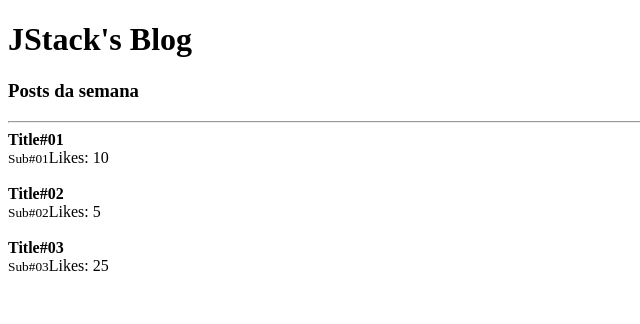
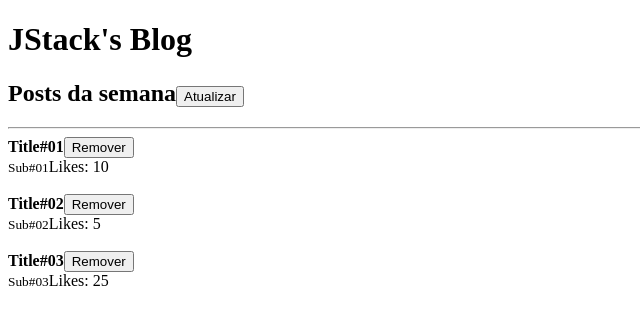
Before and after one commit to brunodmsi/jstack, a React app in the folder react-fundamentos/: page / in a window 1280 px wide. Shown: the top 324 px of the page, without its empty margins (0-640 px from the left). Built offline with nearby package versions, Linux system fonts and the light colour scheme.

Commit message:
feat: states e funções de cb

```diff
--- a/react-fundamentos/src/App.js
+++ b/react-fundamentos/src/App.js
@@ -1,28 +1,54 @@
-import React from 'react';
+import React, { useState } from 'react';
 import Header from './components/Header';
 import Post from './components/Post';
 
-const posts = [
-	{ title: 'Title#01', subtitle: 'Sub#01', likes: 20 },
-	{ title: 'Title#02', subtitle: 'Sub#02', likes: 10 },
-	{ title: 'Title#03', subtitle: 'Sub#03', likes: 50 },
+const defaultPosts = [
+	{ id: Math.random(), title: 'Title#01', subtitle: 'Sub#01', likes: 20 },
+	{ id: Math.random(), title: 'Title#02', subtitle: 'Sub#02', likes: 10 },
+	{ id: Math.random(), title: 'Title#03', subtitle: 'Sub#03', likes: 50 },
 ]
 
 const App = () => {
+	const [posts, setPosts] = useState(defaultPosts)
+
+	const handleRefresh = () => {
+
+		setPosts((prevPosts) => [
+			...prevPosts,
+			{
+				id: Math.random(),
+				title: `Title#0${prevPosts.length + 1}`,
+				subtitle: `Sub#0${prevPosts.length + 1}`,
+				likes: 50
+			}
+		]);
+	}
+
+	const handleRemovePost = (postId) => {
+		setPosts((prevPosts) => (
+			prevPosts.filter((prevPost) => prevPost.id !== postId)
+		))
+	}
+
 	return (
 		<>
 			<Header>
-				<h3>Posts da semana</h3>
+				<h2>
+					Posts da semana
+					<button onClick={handleRefresh}>Atualizar</button>
+				</h2>
 			</Header>
 
 			<hr />
 
-			{posts.map((post, index) => (
+			{posts.map((post) => (
 				<Post
-					key={`${post.title}-index`}
+					key={post.id}
+					id={post.id}
 					title={post.title}
 					subtitle={post.subtitle}
 					likes={post.likes}
+					onRemove={handleRemovePost}
 				/>
 			))}
 		</>
--- a/react-fundamentos/src/components/Post.js
+++ b/react-fundamentos/src/components/Post.js
@@ -1,11 +1,23 @@
 import React from 'react';
 import PropTypes from 'prop-types';
 
-const Post = ({ title, subtitle, likes }) => {
+const Post = ({
+	title,
+	subtitle,
+	likes,
+	onRemove,
+	id
+}) => {
 	return (
 		<>
 			<article>
-				<strong>{title}</strong><br />
+				<strong>
+					{title}
+					<button onClick={() => onRemove(id)}>
+						Remover
+					</button>
+				</strong>
+				<br />
 				<small>{subtitle}</small>
 				Likes: {likes / 2}
 			</article>
@@ -16,9 +28,11 @@ const Post = ({ title, subtitle, likes }) => {
 }
 
 Post.propTypes = {
+	id: PropTypes.number.isRequired,
 	likes: PropTypes.number.isRequired,
 	title: PropTypes.string.isRequired,
 	subtitle: PropTypes.string.isRequired,
+	onRemove: PropTypes.func.isRequired,
 }
 
 export default Post;
```
